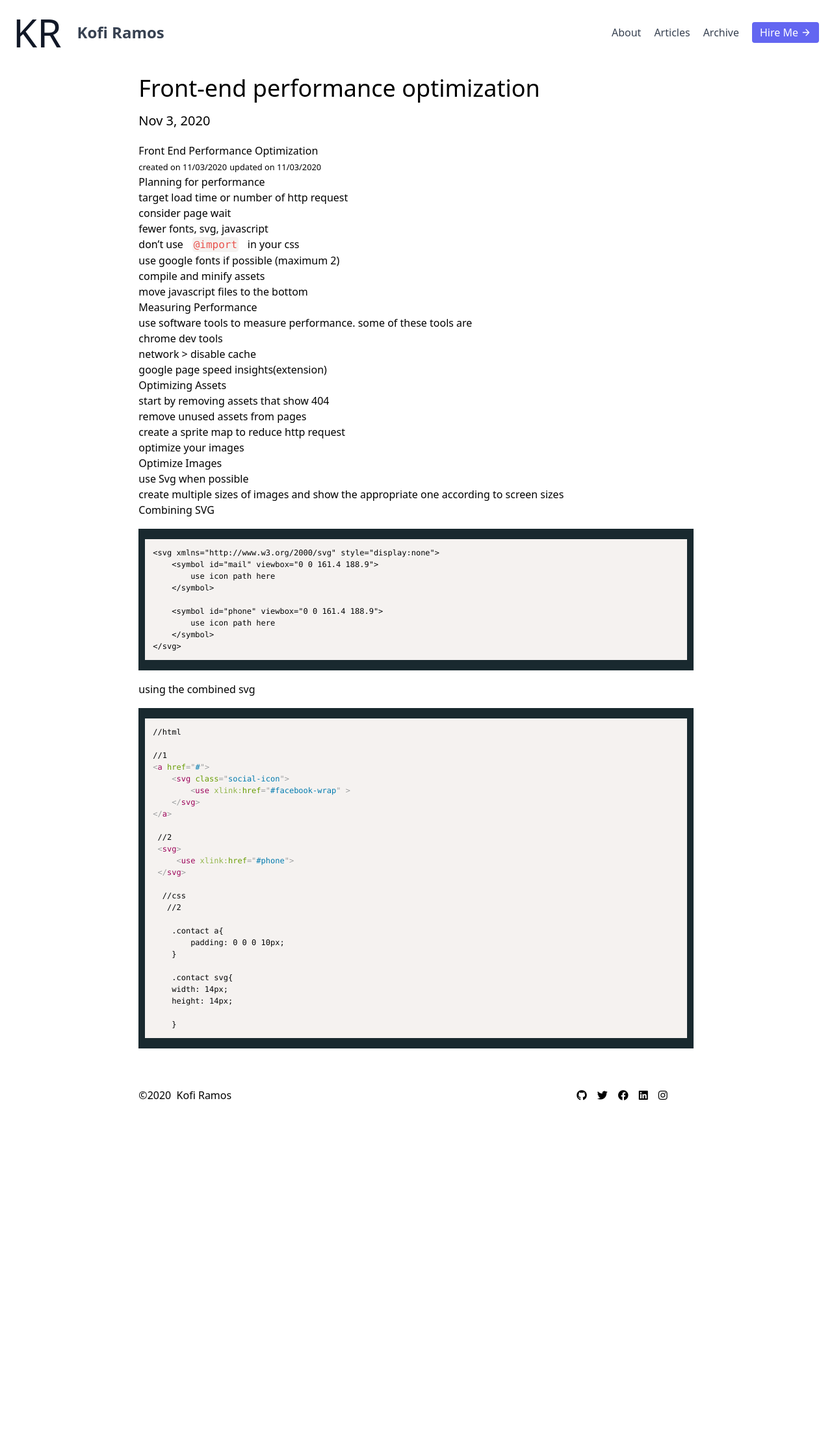
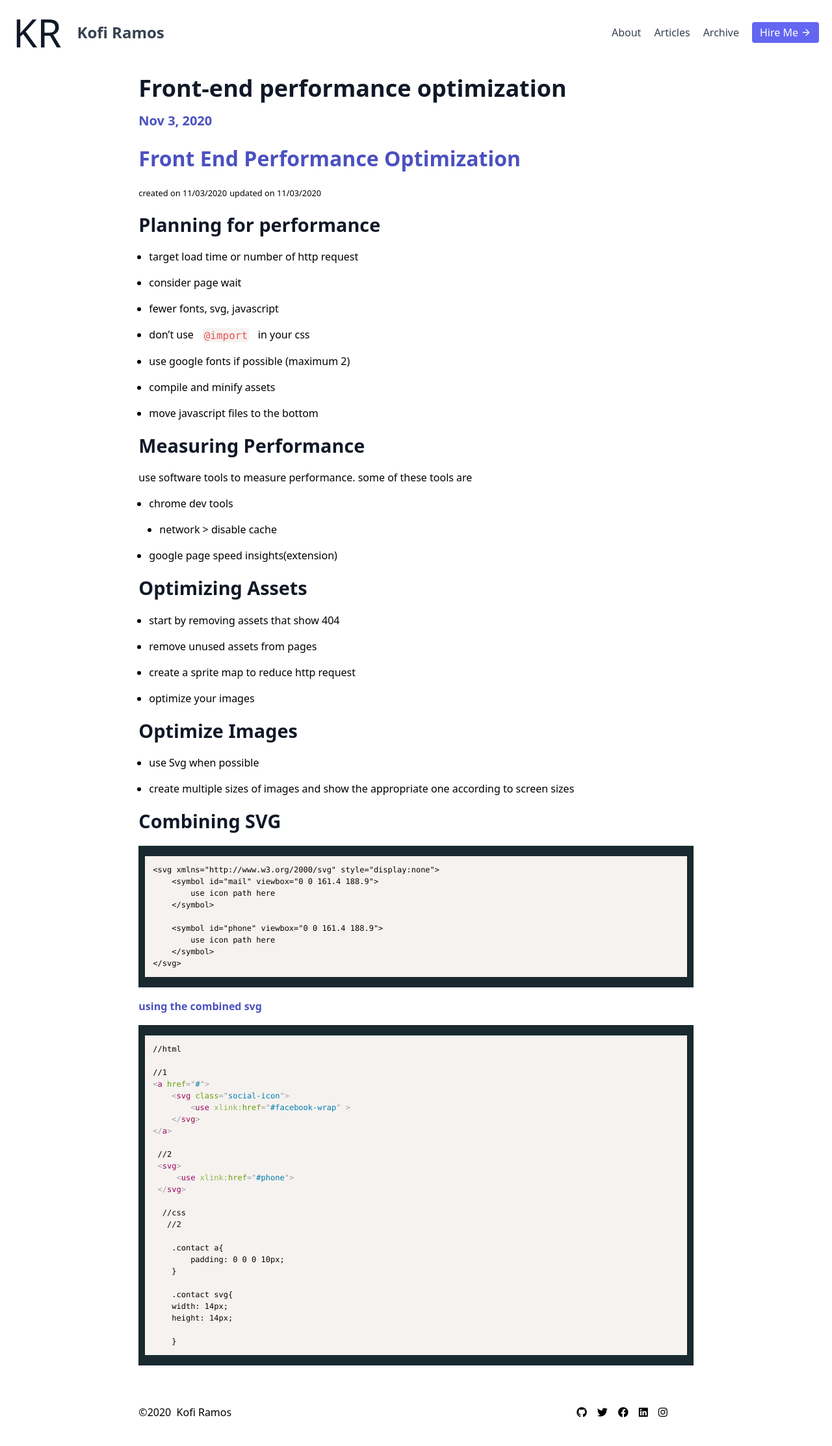
Before and after one commit to iamkarsoft/iamkarsoft.github.io, a Jekyll site: the page built from _posts/2020-11-03-front-end-performance-optimization.md, in a window 1280 px wide. Shown: the whole page at 65% size. Built offline with Jekyll 4.4.1, drawn with Linux system fonts in a browser that asks for light colours; nearby versions of some CDN libraries; before the commit the page ends 1738 px from its top, so only the background shows below that.

Commit message:
[ui] css fixes

```diff
--- a/assets/css/custom.css
+++ b/assets/css/custom.css
@@ -13,6 +13,33 @@ pre,.highlight {
 
 
 }
+
+h1,h2,h3,h4,h5,h6 {
+	margin: 1rem auto;
+	font-weight: bold;
+    color: rgba(76, 81, 191);
+
+}
+
+h1{
+	font-size: 2.5rem;
+    color: #4c51bf;
+    margin:1.5rem auto;
+
+}
+
+h2{
+	font-size: 2rem;
+    color: #4c51bf;
+
+}
+
+h3{
+	font-size: 1.8rem;
+    color: #111827;
+
+}
+
 pre code {
 	    color: #bfc7d5;
     font-size: 16px;
@@ -39,3 +66,16 @@ code.highlighter-rouge{
 	padding: 4px 2px;
 	margin: 10px;
 }
+
+ul li{
+	list-style: initial;
+	margin-top: 1rem;
+}
+
+ul{
+	margin-left: 1rem;
+}
+
+p {
+	margin-top: 0.5rem;
+}
```
